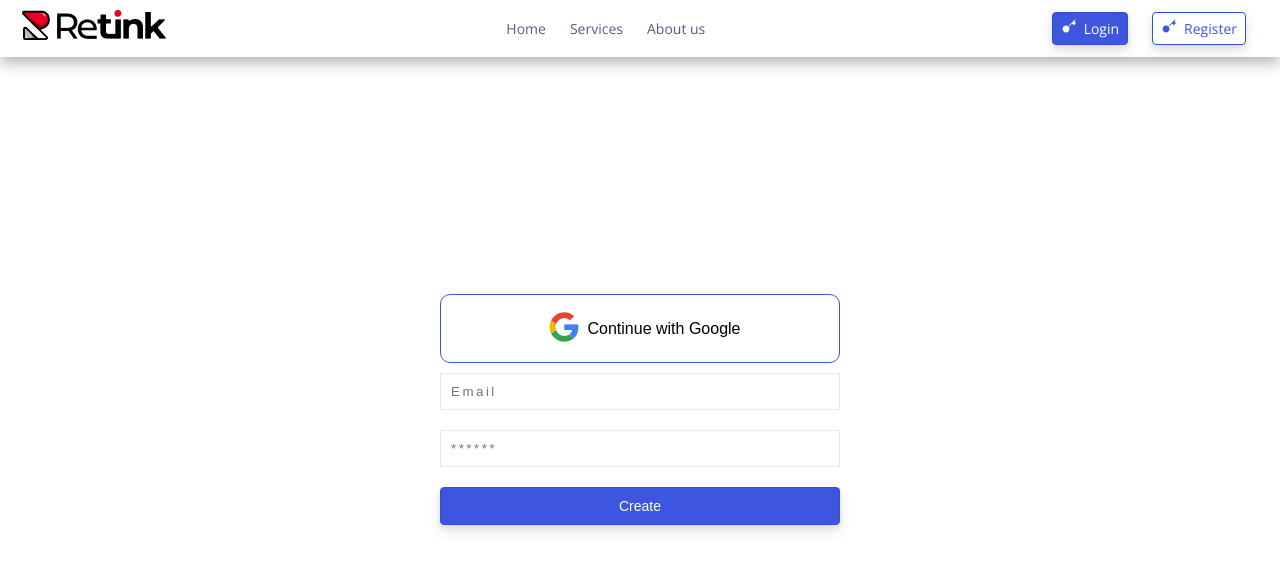
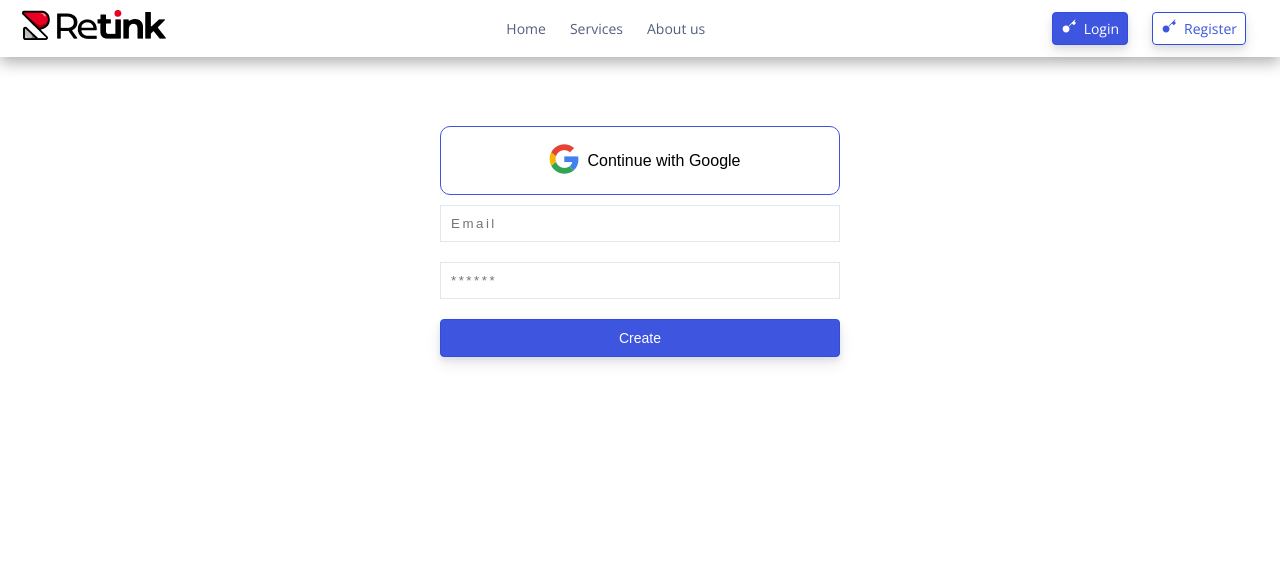
Before and after one commit to olawale-o/retink, a React (Create React App) app: page /auth/register in a window 1280 px wide. Shown: the top 570 px of the page. Built offline with nearby package versions, Linux system fonts and the light colour scheme; no server answers.

Commit message:
Add minimal styling to form

```diff
--- a/src/components/Auth/Login/index.js
+++ b/src/components/Auth/Login/index.js
@@ -5,7 +5,7 @@ import Form from '../Form';
 const Login = () => {
   const { login, setEmail, setPassword } = React.useContext(AuthContext);
   return (
-    <div className="login">
+    <div className="auth">
       <Form
         onSubmit={login}
         btnName="Login"
--- a/src/components/Auth/Register/index.js
+++ b/src/components/Auth/Register/index.js
@@ -5,7 +5,7 @@ import Form from '../Form';
 const Register = () => {
   const { setEmail, setPassword, register, authError} = React.useContext(AuthContext);
   return (
-    <div className="login">
+    <div className="auth">
       <Form
         onSubmit={register}
         error={authError}
--- a/src/components/Auth/style.css
+++ b/src/components/Auth/style.css
@@ -1,7 +1,16 @@
-.login {
+.auth {
   width: 100%;
   max-width: 40rem;
-  margin: 0 auto;
+  position: relative;
+}
+
+.form {
+  width: 100%;
+  height: 300px;
+  position: absolute;
+  margin-top: 50%;
+  left: 50%;
+  transform: translate(-50%, -50%);
 }
 
 .field {
@@ -18,9 +27,8 @@
   border: 1px solid #E1E8ED;
 }
 
-.login .btn__primary {
-  padding-top: 1rem;
-  padding-bottom: 1rem;
+.auth .btn__primary {
+  padding: 1rem 0;
   cursor: pointer;
 }
 
```
